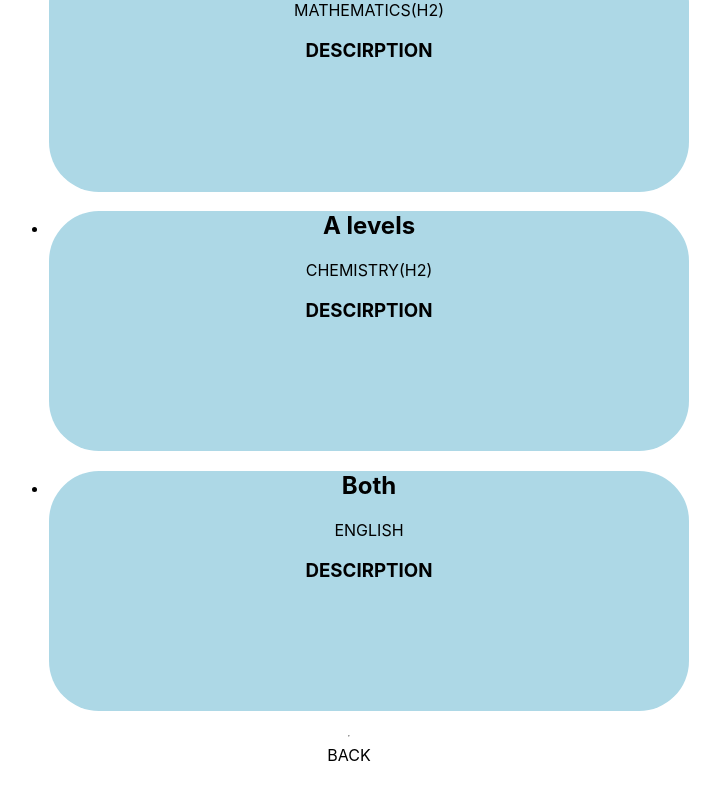
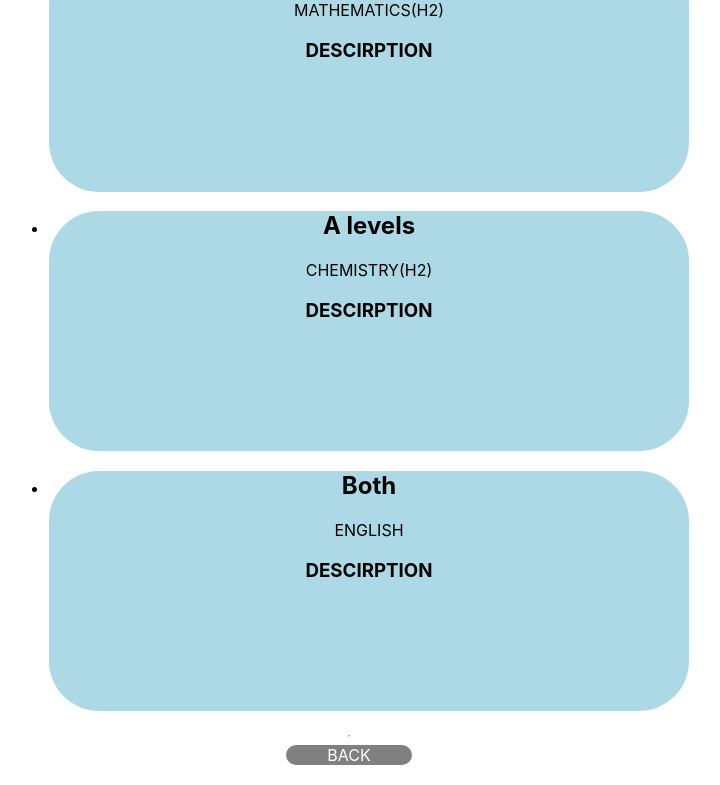
Before and after one commit to tch1001/EduHopeSG, a Next.js app: page /SUBJECTS in a window 1280 px wide. Shown: the part 224-1009 px from the top of the page, without its empty margins (291-1011 px from the left). Built offline with nearby package versions, Linux system fonts and the light colour scheme.

Commit message:
added backbutton

```diff
--- a/pages/SUBJECTS/[id].js
+++ b/pages/SUBJECTS/[id].js
@@ -19,7 +19,10 @@ export default function SUBJECTS({ SUBJECTSr }) {
                     {id}
                 </h1>
 
-                <Link href="/SUBJECTS"><a>BACK</a></Link>
+                <Link href="/SUBJECTS"><a className={styles.backbtn}>BACK</a></Link>
+                <br>
+
+                </br>
             </main>
 
         </div>
--- a/pages/SUBJECTS/index.js
+++ b/pages/SUBJECTS/index.js
@@ -29,7 +29,8 @@ export default function SUBJECTSList(props) {
           </li>
         </ul>
         <hr></hr>
-        <Link href="/"><a>BACK</a></Link>
+        <Link href="/"><a className={styles.backbtn}>BACK</a></Link>
+        <br></br>
     </div>
 
   )
--- a/styles/Home.module.css
+++ b/styles/Home.module.css
@@ -127,6 +127,20 @@
   border-radius:50px;
 
 }
+.backbtn{
+  height:10%;
+  width:10%;
+  background-color:grey;
+  border-radius:50px;
+  color:white;
+  text-align:center;
+  align-self:center;
+}
+.backbtn:hover{
+  color:black;
+  background-color:lightblue;
+}
+
 @media (max-width: 600px) {
   .grid {
     width: 100%;
```
